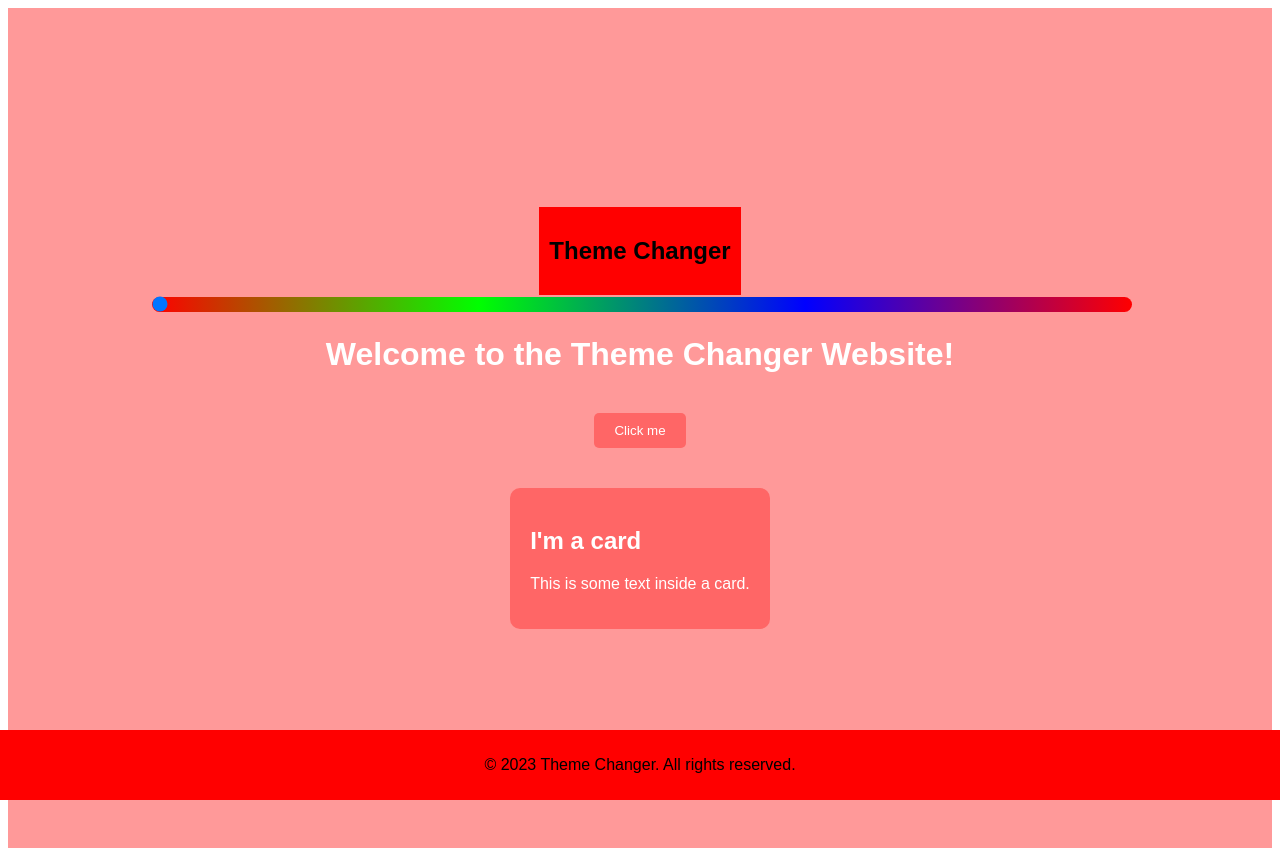
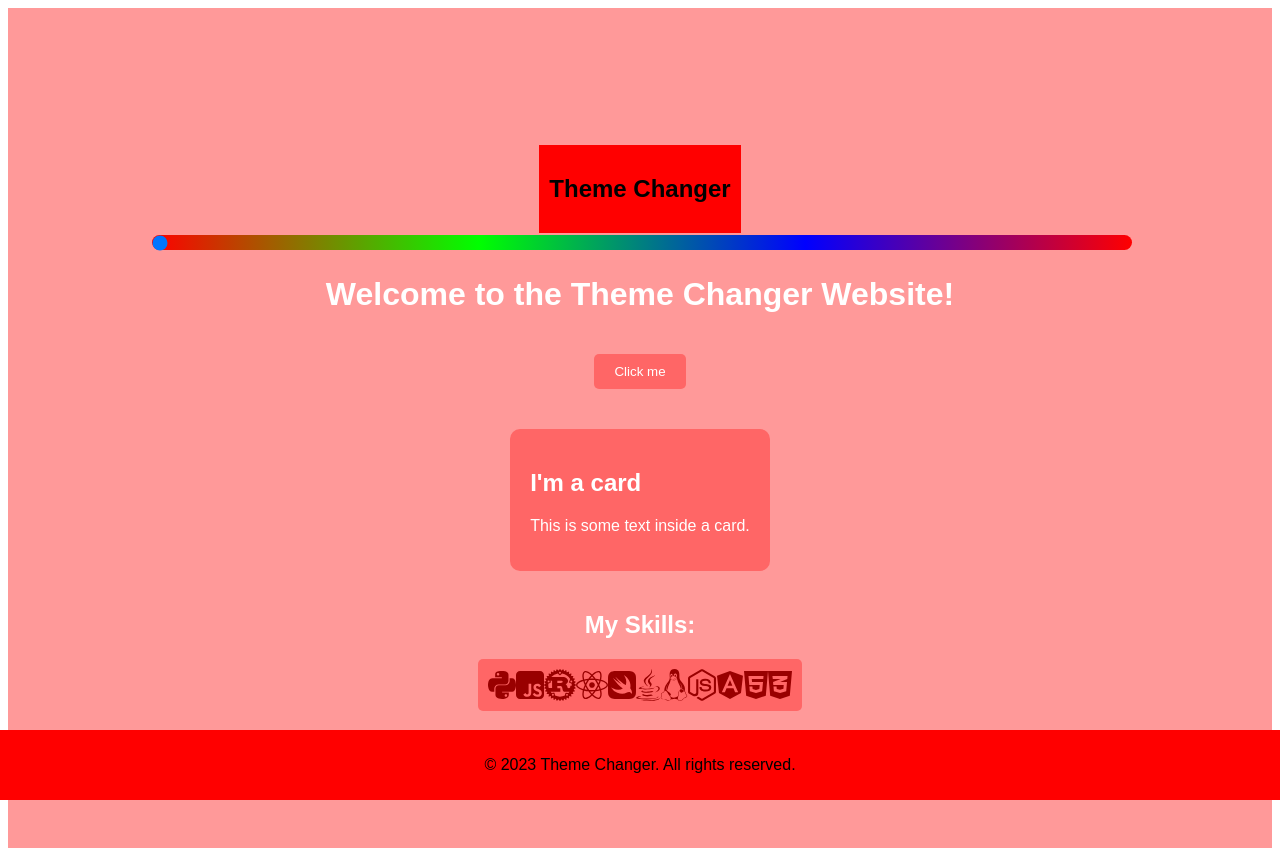
Before and after one commit to yatharthb/themet, a React (Vite) app: page / in a window 1280 px wide. Built offline with nearby package versions, Linux system fonts and the light colour scheme.

Commit message:
SVG skills

```diff
--- a/package.json
+++ b/package.json
@@ -12,6 +12,8 @@
   "author": "",
   "license": "ISC",
   "dependencies": {
+    "@fortawesome/free-brands-svg-icons": "^6.4.0",
+    "@fortawesome/react-fontawesome": "^0.2.0",
     "axios": "^1.4.0"
   },
   "devDependencies": {
--- a/src/App.css
+++ b/src/App.css
@@ -1,49 +1,51 @@
-@import url('https://fonts.googleapis.com/css2?family=Montserrat:wght@300;400;500;600;700&display=swap');
+/* App.css */
+
+body {
+  font-family: 'Montserrat', sans-serif;
+}
+
+.nav, .footer {
+  padding: 10px;
+  display: flex;
+  justify-content: center;
+}
+
+.footer {
+  position: fixed;
+  bottom: 0;
+  width: 100%;
+}
 
 .sliderContainer {
-  width: 100%;
-  margin-bottom: 20px;
+  width: 80%;
 }
 
 .colorSlider {
-  -webkit-appearance: none;
   width: 100%;
   height: 15px;
   border-radius: 7.5px;
-  background: linear-gradient(90deg, hsl(0, 100%, 50%), hsl(120, 100%, 50%), hsl(240, 100%, 50%), hsl(360, 100%, 50%));
   outline: none;
-  padding: 0;
-  margin: 0;
+  -webkit-appearance: none;
 }
 
-.colorSlider::-webkit-slider-thumb {
-  -webkit-appearance: none;
-  appearance: none;
-  width: 25px;
-  height: 25px;
-  border-radius: 50%;
-  background: black;
+.button, .card {
+  padding: 10px 20px;
+  border: none;
+  border-radius: 5px;
   cursor: pointer;
-  box-shadow: 0 0 10px #000;
-  transition: background 0.3s;
+  margin: 20px 0;
 }
 
-.colorSlider::-moz-range-thumb {
-  width: 25px;
-  height: 25px;
-  border-radius: 50%;
-  background: black;
-  cursor: pointer;
-  box-shadow: 0 0 10px #000;
-  transition: background 0.3s;
+.card {
+  padding: 20px;
+  border-radius: 10px;
+  margin: 20px 0;
 }
 
-.colorSlider::-ms-thumb {
-  width: 25px;
-  height: 25px;
-  border-radius: 50%;
-  background: black;
-  cursor: pointer;
-  box-shadow: 0 0 10px #000;
-  transition: background 0.3s;
+.skills {
+  padding: 10px;
+  border-radius: 5px;
+  display: flex;
+  justify-content: space-around;
+  flex-wrap: wrap;
 }
--- a/src/App.jsx
+++ b/src/App.jsx
@@ -1,16 +1,50 @@
+
 import React, { useState } from 'react';
+import { FontAwesomeIcon } from "@fortawesome/react-fontawesome";
+import {
+  faPython,
+  faJsSquare,
+  faRust,
+  faReact,
+  faSwift,
+  faJava,
+  faLinux,
+  faNodeJs,
+  faAngular,
+  faHtml5,
+  faCss3Alt,
+} from "@fortawesome/free-brands-svg-icons";
+import './App.css';
 
 const Navbar = ({ color }) => (
-  <nav style={{ backgroundColor: `hsl(${color}, 100%, 50%)`, color: color > 200 && color < 300 ? 'white' : 'black', padding: '10px', display: 'flex', justifyContent: 'center' }}>
-    <h2 style={{ fontFamily: "'Montserrat', sans-serif" }}>Theme Changer</h2>
+  <nav className="nav" style={{ backgroundColor: `hsl(${color}, 100%, 50%)`, color: color > 200 && color < 300 ? 'white' : 'black' }}>
+    <h2>Theme Changer</h2>
   </nav>
 );
+const Skills = ({ color }) => (
+  <div className="skills" style={{ backgroundColor: `hsl(${color}, 100%, 70%)`, color: `hsl(${color}, 100%, 30%)` }}>
+    <FontAwesomeIcon icon={faPython} size="2x" />
+    <FontAwesomeIcon icon={faJsSquare} size="2x" />
+    <FontAwesomeIcon icon={faRust} size="2x" />
+    <FontAwesomeIcon icon={faReact} size="2x" />
+    <FontAwesomeIcon icon={faSwift} size="2x" />
+    <FontAwesomeIcon icon={faJava} size="2x" />
+    <FontAwesomeIcon icon={faLinux} size="2x" />
+    <FontAwesomeIcon icon={faNodeJs} size="2x" />
+    <FontAwesomeIcon icon={faAngular} size="2x" />
+    <FontAwesomeIcon icon={faHtml5} size="2x" />
+    <FontAwesomeIcon icon={faCss3Alt} size="2x" />
+  </div>
+);
+
 
 const Footer = ({ color }) => (
   <footer style={{ backgroundColor: `hsl(${color}, 100%, 50%)`, color: color > 200 && color < 300 ? 'white' : 'black', padding: '10px', position: 'fixed', bottom: 0, width: '100%', display: 'flex', justifyContent: 'center' }}>
     <p style={{ fontFamily: "'Montserrat', sans-serif" }}>© 2023 Theme Changer. All rights reserved.</p>
   </footer>
 );
+
+
 
 const App = () => {
   const [hue, setHue] = useState(0);
@@ -31,11 +65,10 @@ const App = () => {
     setHue(event.target.value);
   }
 
-  return (
+     return (
     <div style={{ backgroundColor, color: textColor, minHeight: '100vh', display: 'flex', flexDirection: 'column', alignItems: 'center', justifyContent: 'center', padding: '20px' }}>
       <Navbar color={hue} />
-
-      <div className="sliderContainer" style={{ width: '80%' }}>
+      <div className="sliderContainer">
         <input
           type="range"
           min="0"
@@ -44,31 +77,30 @@ const App = () => {
           onChange={updateSliderThumbColor}
           className="colorSlider"
           style={{
-            width: '100%',
             background: `linear-gradient(90deg, hsl(0, 100%, 50%), hsl(120, 100%, 50%), hsl(240, 100%, 50%), hsl(360, 100%, 50%))`,
-            height: '15px',
-            borderRadius: '7.5px',
-            outline: 'none',
-            '-webkit-appearance': 'none',
             '--webkit-slider-thumb-color': sliderThumbColor
           }}
         />
       </div>
 
-      <h1 style={{ fontFamily: "'Montserrat', sans-serif", margin: '20px 0' }}>Welcome to the Theme Changer Website!</h1>
+      <h1>Welcome to the Theme Changer Website!</h1>
 
-      <button style={{ backgroundColor: darkerBackgroundColor, color: textColor, padding: '10px 20px', border: 'none', borderRadius: '5px', cursor: 'pointer', fontFamily: "'Montserrat', sans-serif", margin: '20px 0' }}>
+      <button className="button" style={{ backgroundColor: darkerBackgroundColor, color: textColor }}>
         Click me
-           </button>
+      </button>
 
-      <div style={{ backgroundColor: darkerBackgroundColor, color: textColor, padding: '20px', borderRadius: '10px', fontFamily: "'Montserrat', sans-serif", margin: '20px 0' }}>
+      <div className="card" style={{ backgroundColor: darkerBackgroundColor, color: textColor }}>
         <h2>I'm a card</h2>
         <p>This is some text inside a card.</p>
       </div>
 
-      <Footer color={hue} />
-    </div>
-  );
+      <h2>My Skills:</h2>
+  <Skills color={hue} />
+
+  <Footer color={hue} />
+</div>
+);
+
 };
 
 export default App;
```
Also changed, not shown: 1 other file (tests, documents, lock files or other folders).
